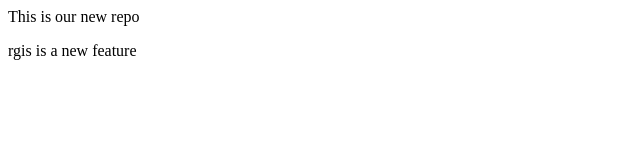
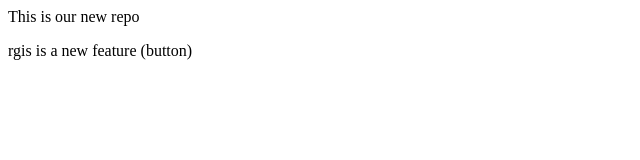
Before and after one commit to aadi883/localrepo, a plain HTML site: page index.html in a window 1280 px wide. Shown: the full height of the page, 0-640 px from the left. Drawn offline with Linux system fonts and the light colour scheme.

```diff
--- a/index.html
+++ b/index.html
@@ -1,2 +1,2 @@
 <p>This is our new repo</p>
-<p>rgis is a new feature</p>
+<p>rgis is a new feature (button)</p>
```
